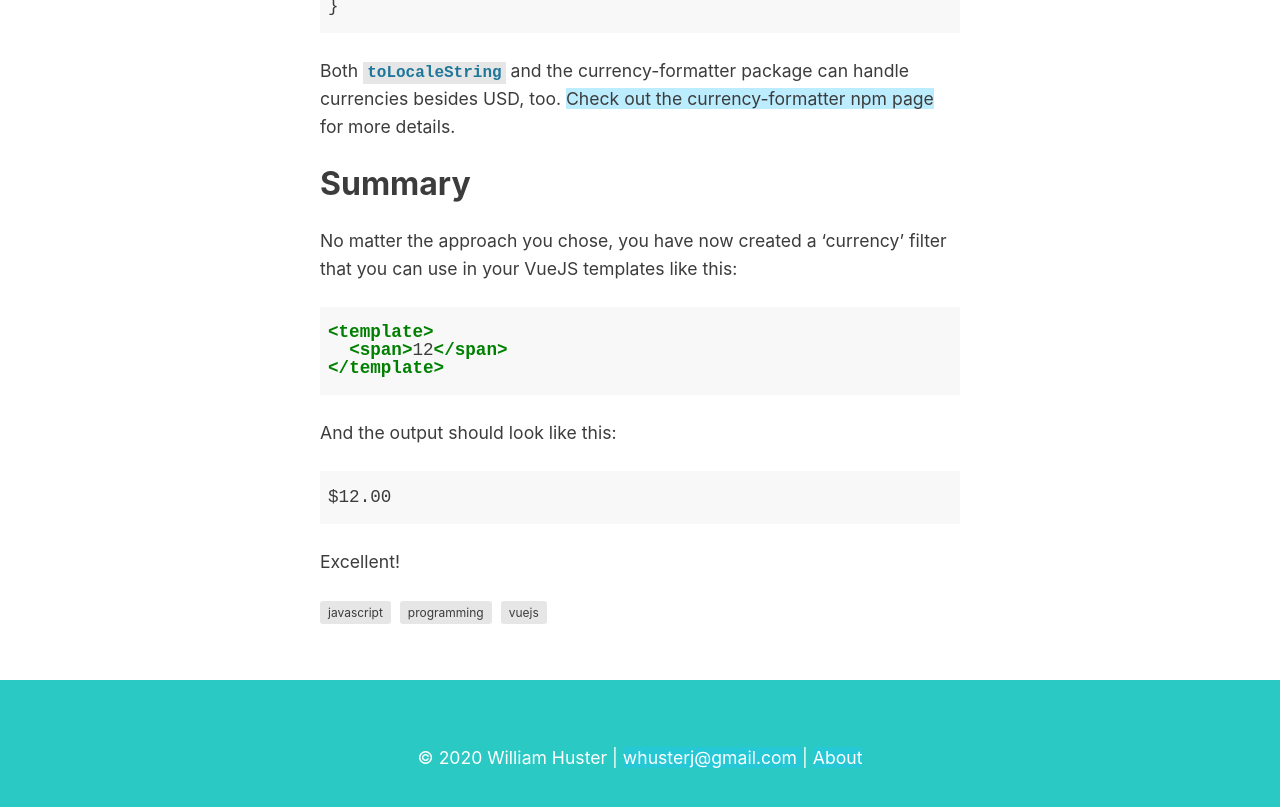
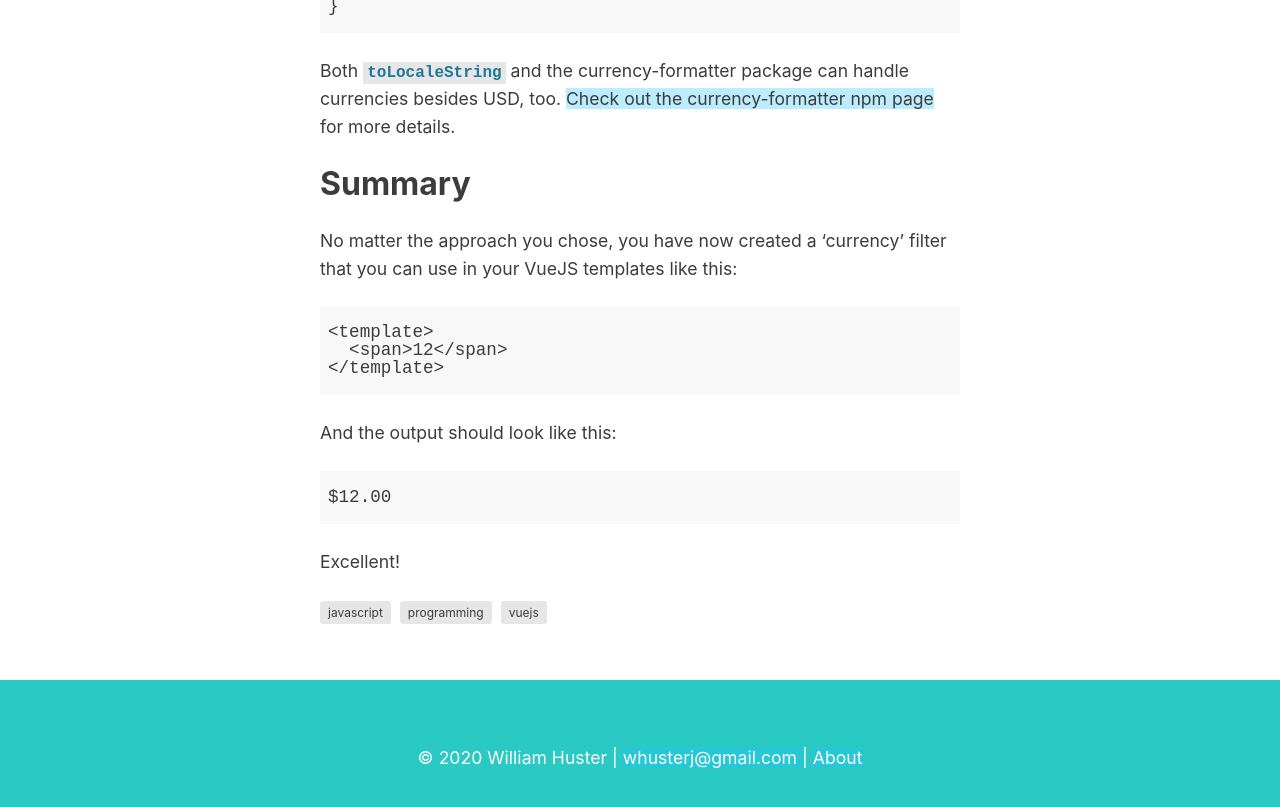
Before and after one commit to whusterj/whusterj.github.io, a Jekyll site: the page built from _posts/2018-01-03-vuejs-currency-filter.md, in a window 1280 px wide and 900 px high, scrolled down 1675 px. Shown: the top 807 px of the window. Built offline with Jekyll 4.4.1, drawn with Linux system fonts in a browser that asks for light colours.

Commit message:
Try a different approach to rendering the VueJS template

````diff
--- a/_posts/2018-01-03-vuejs-currency-filter.md
+++ b/_posts/2018-01-03-vuejs-currency-filter.md
@@ -60,7 +60,7 @@ Both `toLocaleString` and the currency-formatter package can handle currencies b
 
 No matter the approach you chose, you have now created a 'currency' filter that you can use in your VueJS templates like this:
 
-```vue
+```
 <template>
   <span>{{ 12 | currency }}</span>
 </template>
````
